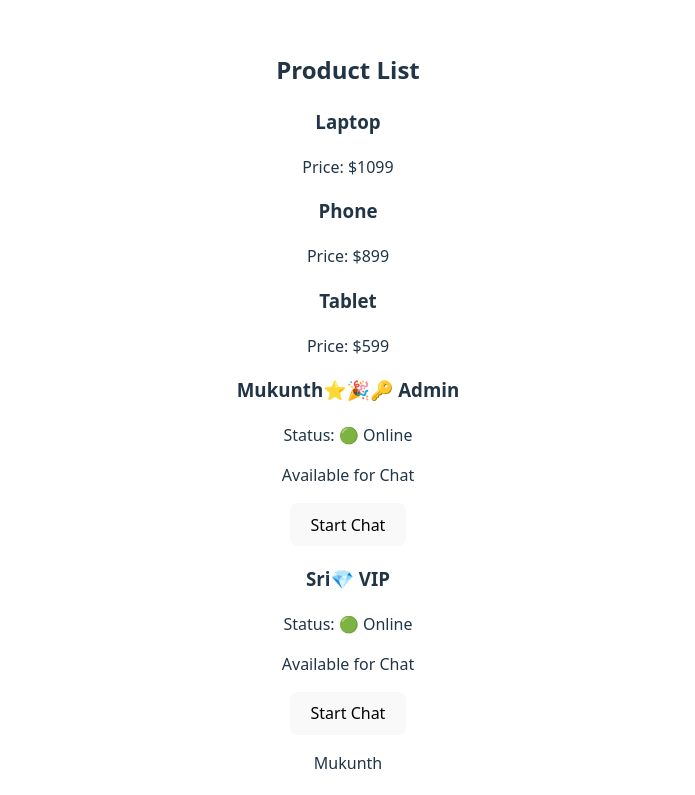
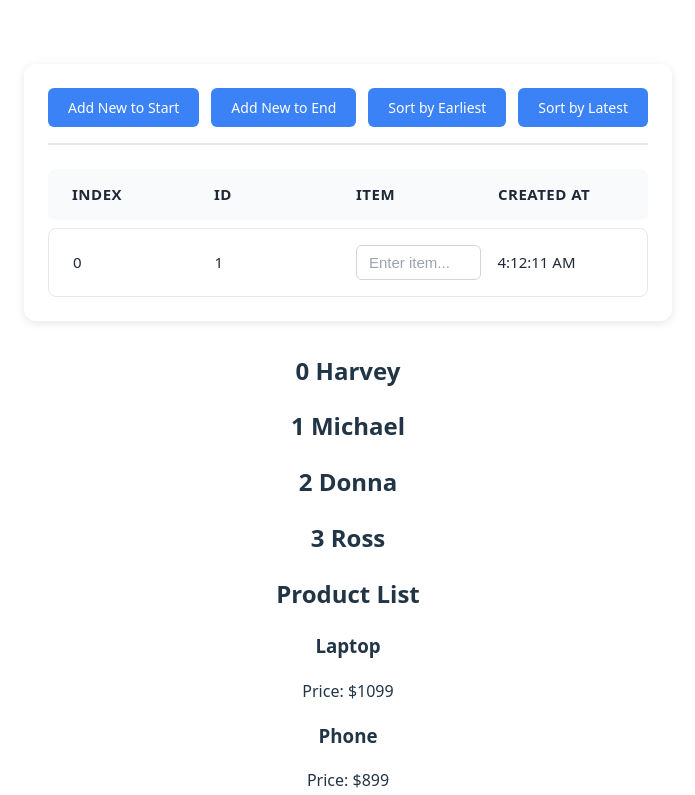
Before and after one commit to Mukunth90/core-concepts, a React (Vite) app: page / in a window 1280 px wide. Shown: the top 795 px of the page, without its empty margins (292-987 px from the left). Built offline with nearby package versions, Linux system fonts and the light colour scheme.

Commit message:
Keys
Key={Index} are for potions, not for the item itself.

Names Changed

```diff
--- a/src/App.jsx
+++ b/src/App.jsx
@@ -10,32 +10,38 @@ import { Greeting } from './Greeting';
 import { CardWrapper } from './CardWrapper';
 import { UserDetails } from './UserDetails';
 import { ProductList } from './productList';
+import { NameList } from './NameList';
+import { TodoList } from './TodoList';
 
 import './App.css';
 
 function App() {
   return (
     <div>
+      <TodoList />
+
+      <NameList />
+
       <ProductList />
 
       <UserDetails
-        name="Mukunth"
+        name="Harvey"
         isOnline={true}
         isPremium={true}
         isNewUser={true}
         role="admin"
       />
-      <UserDetails name="Sri" isOnline={true} hideOffline={true} role="VIP" />
+      <UserDetails name="Donna" isOnline={true} hideOffline={true} role="VIP" />
 
       <CardWrapper title="User Profile">
-        <p>Mukunth</p>
-        <p>mukunthmuralidhar@gmail.com</p>
+        <p>Harvey</p>
+        <p>harvey.specter@gmail.com</p>
         <button>Send Mail</button>
       </CardWrapper>
 
-      <Greeting name="Mukunth" message="You can do it!" />
-      <Greeting name="Sri" />
-      <Greeting message="Acha its your Neru Kutty" />
+      <Greeting name="Harvey" message="You can do it!" />
+      <Greeting name="Donna" />
+      <Greeting message="Ross" />
       <Greeting />
 
       <Product
@@ -44,9 +50,9 @@ function App() {
         inStock={false}
         categories={['Electronics', 'Mobile Phones', 'Trending']}
       />
-      <Welcome name="Mukunth" alias="Ironman" />
-      <Welcome name="Sri" alias="Wonder Women" />
-      <Welcome name="Neru" alias="Captain America" />
+      <Welcome name="Harvey" alias="Ironman" />
+      <Welcome name="Donna" alias="Wonder Women" />
+      <Welcome name="Ross" alias="Captain America" />
 
       <CandidateProfile />
 
--- a/src/CandidateProfile.jsx
+++ b/src/CandidateProfile.jsx
@@ -1,5 +1,5 @@
 export const CandidateProfile = () => {
-  const Name = 'Mukunth';
+  const Name = 'Harvey';
   const Role = 'Web Developer';
   const Experience = 14;
   const isAvaiableForHire = true;
--- a/src/Hello.jsx
+++ b/src/Hello.jsx
@@ -3,7 +3,7 @@ import React from 'react';
 export const Hello = () => {
   return (
     <div id="container">
-      <h1>Hello, Mukunth!</h1>
+      <h1>Hello, Harvey!</h1>
     </div>
   );
 };
@@ -12,6 +12,6 @@ export const HelloWithoutJSX = () => {
   return React.createElement(
     'div',
     { id: 'container' },
-    React.createElement('h1', null, 'Hello, Mukunth!')
+    React.createElement('h1', null, 'Hello, Harvey!')
   );
 };
--- /dev/null
+++ b/src/NameList.jsx
@@ -0,0 +1,11 @@
+export const NameList = () => {
+  const names = ['Harvey', 'Michael', 'Donna', 'Ross'];
+
+  const nameList = names.map((name, index) => (
+    <h2 key={index}>
+      {index} {name}
+    </h2>
+  ));
+
+  return <div>{nameList}</div>;
+};
--- /dev/null
+++ b/src/TodoList.jsx
@@ -0,0 +1,88 @@
+import { useState } from 'react';
+import './TodoList.css';
+
+const Todo = ({ index, id, createdAt }) => {
+  return (
+    <div className="todo-item">
+      <div className="todo-cell">{index}</div>
+      <div className="todo-cell">{id}</div>
+      <div className="todo-cell">
+        <input className="todo-input" placeholder="Enter item..." />
+      </div>
+      <div className="todo-cell">{createdAt.toLocaleTimeString()}</div>
+    </div>
+  );
+};
+
+export const TodoList = () => {
+  const date = new Date();
+  const [todoCounter, setTodoCounter] = useState(1);
+  const [list, setList] = useState([
+    {
+      id: 1,
+      createdAt: date,
+    },
+  ]);
+
+  const sortByEarliest = () => {
+    const sortedList = [...list].sort((a, b) => {
+      return a.createdAt - b.createdAt;
+    });
+    setList(sortedList);
+  };
+
+  const sortByLatest = () => {
+    const sortedList = [...list].sort((a, b) => {
+      return b.createdAt - a.createdAt;
+    });
+    setList(sortedList);
+  };
+
+  const addToEnd = () => {
+    const date = new Date();
+    const nextId = todoCounter + 1;
+    const newList = [...list, { id: nextId, createdAt: date }];
+    setList(newList);
+    setTodoCounter(nextId);
+  };
+
+  const addToStart = () => {
+    const date = new Date();
+    const nextId = todoCounter + 1;
+    const newList = [{ id: nextId, createdAt: date }, ...list];
+    setList(newList);
+    setTodoCounter(nextId);
+  };
+
+  return (
+    <div className="todo-container">
+      <div className="todo-header">
+        <div className="todo-buttons">
+          <button onClick={addToStart} className="todo-btn">
+            Add New to Start
+          </button>
+          <button onClick={addToEnd} className="todo-btn">
+            Add New to End
+          </button>
+          <button onClick={sortByEarliest} className="todo-btn">
+            Sort by Earliest
+          </button>
+          <button onClick={sortByLatest} className="todo-btn">
+            Sort by Latest
+          </button>
+        </div>
+      </div>
+      <div className="todo-list">
+        <div className="todo-header-row">
+          <div className="todo-cell">Index</div>
+          <div className="todo-cell">ID</div>
+          <div className="todo-cell">Item</div>
+          <div className="todo-cell">Created at</div>
+        </div>
+        {list.map((todo, index) => (
+          <Todo key={index} index={index} {...todo} />
+        ))}
+      </div>
+    </div>
+  );
+};
--- /dev/null
+++ b/src/Todolist.css
@@ -0,0 +1,114 @@
+.todo-container {
+  max-width: 900px;
+  margin: 2rem auto;
+  padding: 1.5rem;
+  background: #ffffff;
+  border-radius: 12px;
+  box-shadow: 0 2px 8px rgba(0, 0, 0, 0.1);
+}
+
+.todo-header {
+  margin-bottom: 1.5rem;
+  padding-bottom: 1rem;
+  border-bottom: 2px solid #e5e7eb;
+}
+
+.todo-key-info {
+  display: block;
+  margin-bottom: 1rem;
+  padding: 0.5rem 1rem;
+  background: #f3f4f6;
+  border-radius: 6px;
+  font-size: 0.875rem;
+  color: #6b7280;
+}
+
+.todo-buttons {
+  display: flex;
+  gap: 0.75rem;
+  flex-wrap: wrap;
+}
+
+.todo-btn {
+  padding: 0.625rem 1.25rem;
+  background: #3b82f6;
+  color: white;
+  border: none;
+  border-radius: 6px;
+  font-size: 0.875rem;
+  font-weight: 500;
+  cursor: pointer;
+  transition: all 0.2s;
+}
+
+.todo-btn:hover {
+  background: #2563eb;
+  transform: translateY(-1px);
+  box-shadow: 0 4px 6px rgba(59, 130, 246, 0.3);
+}
+
+.todo-btn:active {
+  transform: translateY(0);
+}
+
+.todo-list {
+  display: flex;
+  flex-direction: column;
+  gap: 0.5rem;
+}
+
+.todo-header-row {
+  display: flex;
+  background: #f9fafb;
+  padding: 0.875rem 1rem;
+  border-radius: 8px;
+  font-weight: 600;
+  color: #374151;
+  font-size: 0.875rem;
+  text-transform: uppercase;
+  letter-spacing: 0.5px;
+}
+
+.todo-item {
+  display: flex;
+  background: #ffffff;
+  border: 1px solid #e5e7eb;
+  border-radius: 8px;
+  padding: 1rem;
+  transition: all 0.2s;
+}
+
+.todo-item:hover {
+  border-color: #3b82f6;
+  box-shadow: 0 2px 4px rgba(59, 130, 246, 0.1);
+}
+
+.todo-cell {
+  flex: 1;
+  display: flex;
+  align-items: center;
+  padding: 0 0.5rem;
+  font-size: 0.9375rem;
+  color: #1f2937;
+}
+
+.todo-input {
+  width: 100%;
+  padding: 0.5rem 0.75rem;
+  background: #ffffff;
+  border: 1px solid #d1d5db;
+  border-radius: 6px;
+  font-size: 0.9375rem;
+  color: #1f2937;
+  transition: border-color 0.2s;
+}
+
+.todo-input::placeholder {
+  color: #9ca3af;
+}
+
+.todo-input:focus {
+  outline: none;
+  border-color: #3b82f6;
+  box-shadow: 0 0 0 3px rgba(59, 130, 246, 0.1);
+}
```
